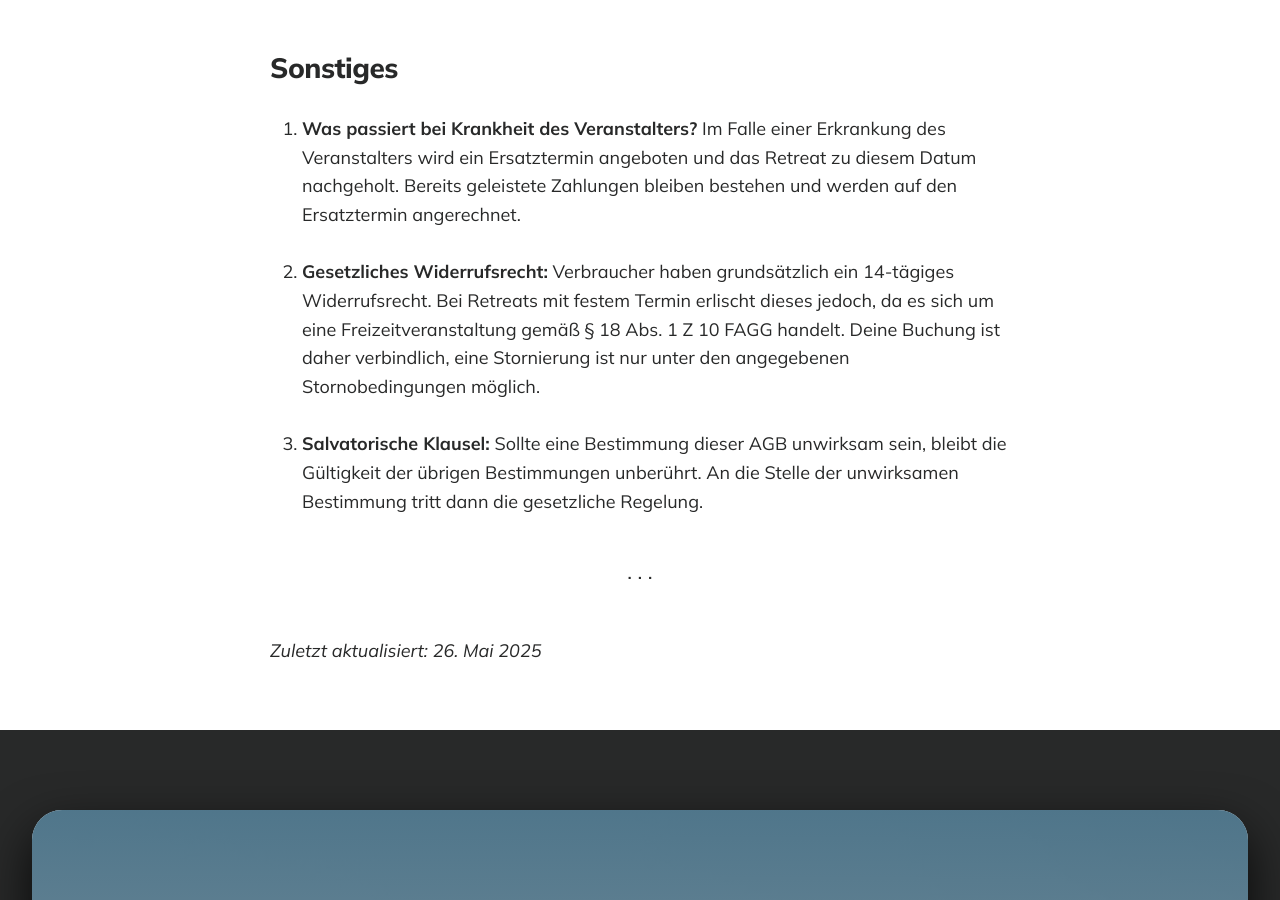
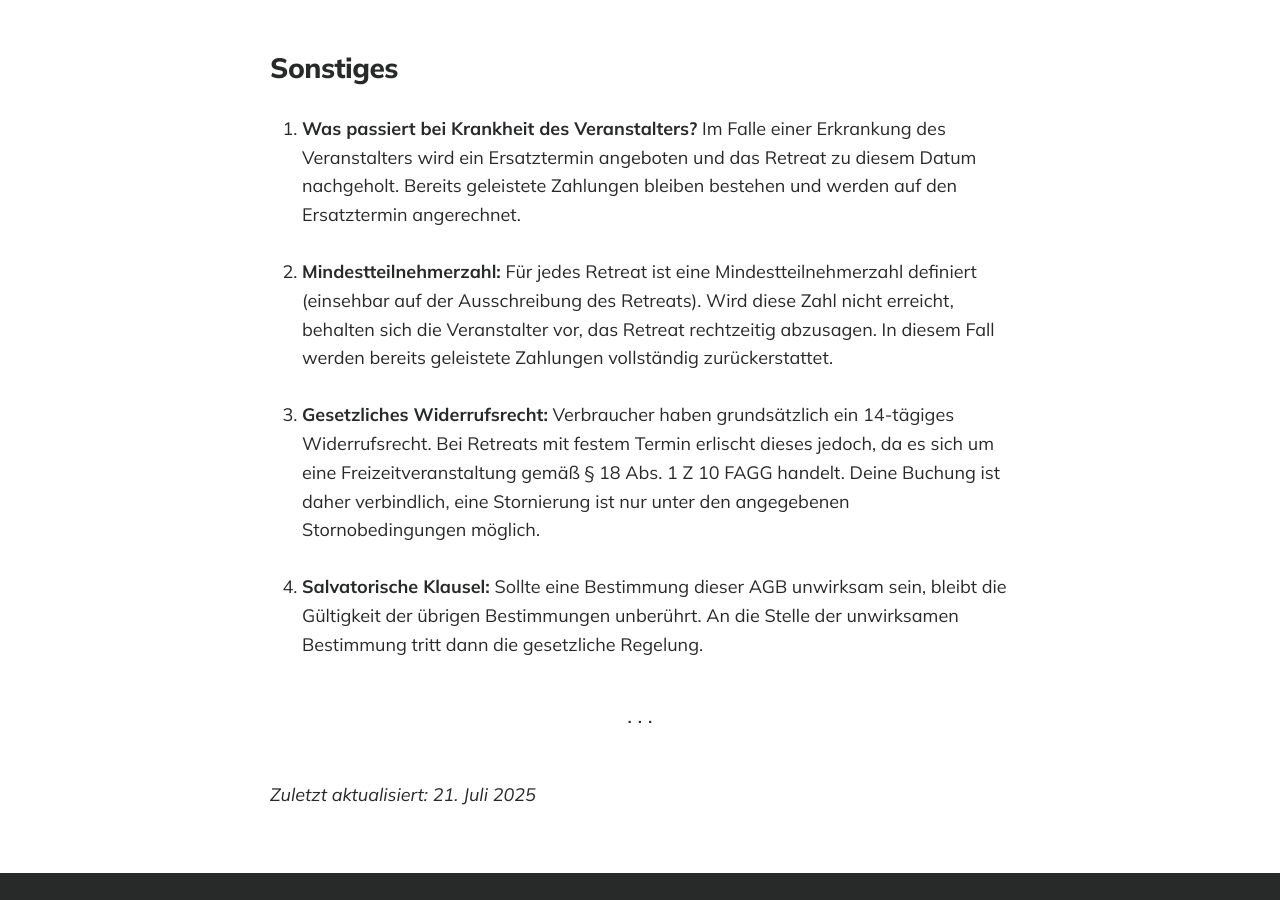
Before and after one commit to lukasziegler/retreats-in-oesterreich, a Jekyll site: the page built from _pages/agbs.md, in a window 1280 px wide and 900 px high, scrolled down 1614 px. Built offline with Jekyll 4.4.1, drawn with Linux system fonts in a browser that asks for light colours.

Commit message:
AGBs angepasst (Mindestteilnehmerzahl)

```diff
--- a/_pages/agbs.md
+++ b/_pages/agbs.md
@@ -38,14 +38,15 @@
 1. **Was passiert bei Krankheit des Veranstalters?**
 Im Falle einer Erkrankung des Veranstalters wird ein Ersatztermin angeboten und das Retreat zu diesem Datum nachgeholt. Bereits geleistete Zahlungen bleiben bestehen und werden auf den Ersatztermin angerechnet.
 
+2. **Mindestteilnehmerzahl:** Für jedes Retreat ist eine Mindestteilnehmerzahl definiert (einsehbar auf der Ausschreibung des Retreats). Wird diese Zahl nicht erreicht, behalten sich die Veranstalter vor, das Retreat rechtzeitig abzusagen. In diesem Fall werden bereits geleistete Zahlungen vollständig zurückerstattet.
 
-2. **Gesetzliches Widerrufsrecht:**
+3. **Gesetzliches Widerrufsrecht:**
 Verbraucher haben grundsätzlich ein 14-tägiges Widerrufsrecht. Bei Retreats mit festem Termin erlischt dieses jedoch, da es sich um eine Freizeitveranstaltung gemäß § 18 Abs. 1 Z 10 FAGG handelt. Deine Buchung ist daher verbindlich, eine Stornierung ist nur unter den angegebenen Stornobedingungen möglich.
 
-3. **Salvatorische Klausel:**
+4. **Salvatorische Klausel:**
 Sollte eine Bestimmung dieser AGB unwirksam sein, bleibt die Gültigkeit der übrigen Bestimmungen unberührt. An die Stelle der unwirksamen Bestimmung tritt dann die gesetzliche Regelung.
 
 
 ---
 
-*Zuletzt aktualisiert: 26. Mai 2025*
+*Zuletzt aktualisiert: 21. Juli 2025*
--- a/_posts/2025-09-18-handpan-retreat-saalbach-2025.markdown
+++ b/_posts/2025-09-18-handpan-retreat-saalbach-2025.markdown
@@ -170,7 +170,7 @@
 
 - **Stornobedingungen:** Bei Storno vor dem 21. August 2025, erfolgt eine 100%ige Rückerstattung // ab 4 Wochen vor Beginn (21. August 2025), erfolgt keine Rückerstattung. Außer der Teilnehmer kümmert sich selbständig um eine Nachbesetzung, dann wird 100% rückerstattet. Alles Weitere kannst du den <a href="https://retreats-in-oesterreich.at/agbs/" target="_blank">Teilnahme- und Stornobedingungen</a> entnehmen.
 
-- **Mindestteilnehmerzahl:** 6 Personen. Sollten sich nicht genügend Teilnehmer für das Retreat finden, halten sich die Organisatoren die Möglichkeit vor, das Retreat rechtzeitig abzusagen. In diesem Fall wird dir der Gesamtpreis in voller Höhe zurücküberwiesen.
+- **Mindestteilnehmerzahl:** 6 Personen. Sollten sich nicht genügend Teilnehmer für das Retreat finden, halten sich die Organisatoren die Möglichkeit vor, das Retreat rechtzeitig (min. 21 Tage vorher) abzusagen. In diesem Fall wird dir der Gesamtpreis in voller Höhe zurücküberwiesen.
 
 
 ---
```
